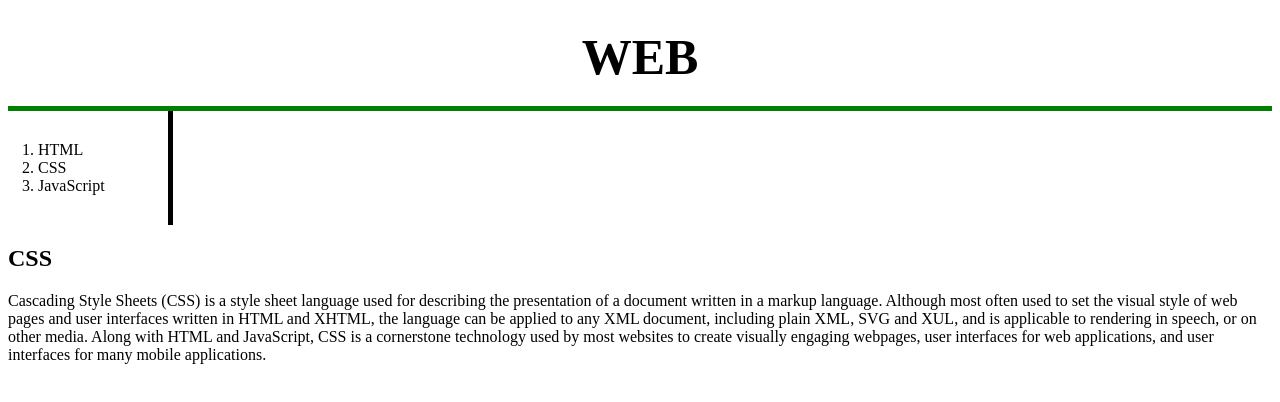
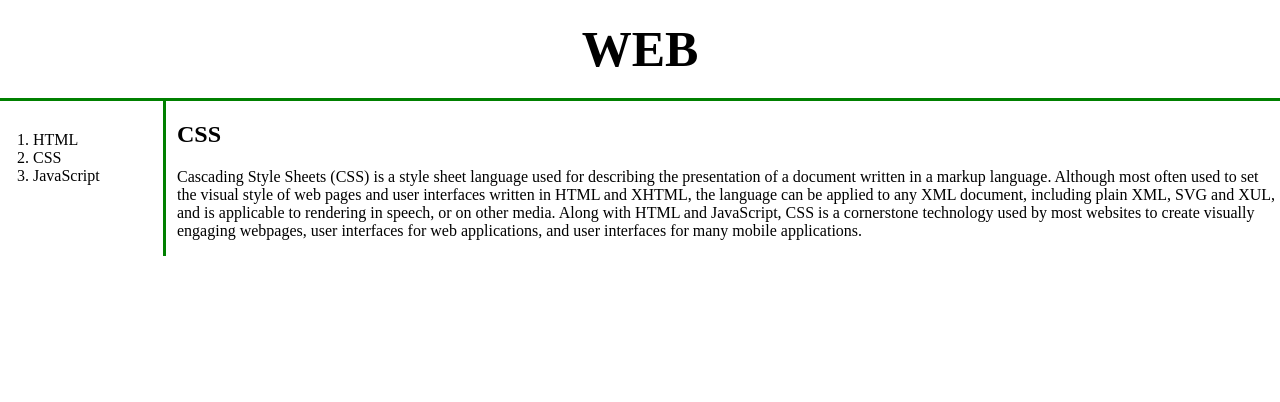
Before and after one commit to parksoyeon-w/Web, a plain HTML site: page 2.html in a window 1280 px wide. Drawn offline with Linux system fonts and the light colour scheme.

Commit message:
grid 적용
using grid

```diff
--- a/2.html
+++ b/2.html
@@ -1,4 +1,3 @@
-
 <!doctype html>
 <html>
 <head>
@@ -6,7 +5,7 @@
 <meta charset="utf-8">
 <style>
 body{
-  margin:8px;
+  margin:0px;
 }
   a{
     color:black;
@@ -15,27 +14,41 @@ body{
   h1{
     font-size: 50px;
     text-align: center;
-    border-bottom: 5px solid green;
+    border-bottom: 3px solid green;
     padding: 20px; /* 위, 아래 경계선 안쪽 여백 */
     display: block;
     margin: 0; /* 위, 아래 경계선 바깥쪽 여백 */
   }
   ol{
-    border-right: 5px solid black;
+    border-right: 3px solid green;
     width:100px;
     margin: 0px;
     padding: 30px;
   }
+  #grid{
+    display: grid;
+    grid-template-columns: 150px 1fr;
+  }
+  #grid ol{
+    padding-left: 33px;
+  }
+  #grid #article{
+    padding-left: 27px;
+  }
 </style>
 </head>
 <body>
-  <h1><a href="index.html"> WEB <a/></h1>
+  <h1><a href="index.html"> WEB </a></h1>
+  <div id="grid">
     <ol>
       <li><a href="1.html">HTML</a></li>
       <li><a href="2.html">CSS</a></li>
       <li><a href="3.html">JavaScript</a></li>
     </ol>
+    <div id="article">
     <h2>CSS</h2>
     <p>Cascading Style Sheets (CSS) is a style sheet language used for describing the presentation of a document written in a markup language. Although most often used to set the visual style of web pages and user interfaces written in HTML and XHTML, the language can be applied to any XML document, including plain XML, SVG and XUL, and is applicable to rendering in speech, or on other media. Along with HTML and JavaScript, CSS is a cornerstone technology used by most websites to create visually engaging webpages, user interfaces for web applications, and user interfaces for many mobile applications.</p>
+    </div>
+  </div>
 </body>
 </html>
```
Also changed, not shown: 1.html (+17 -4 lines), 3.html (+18 -5 lines), index.html (+18 -4 lines).
